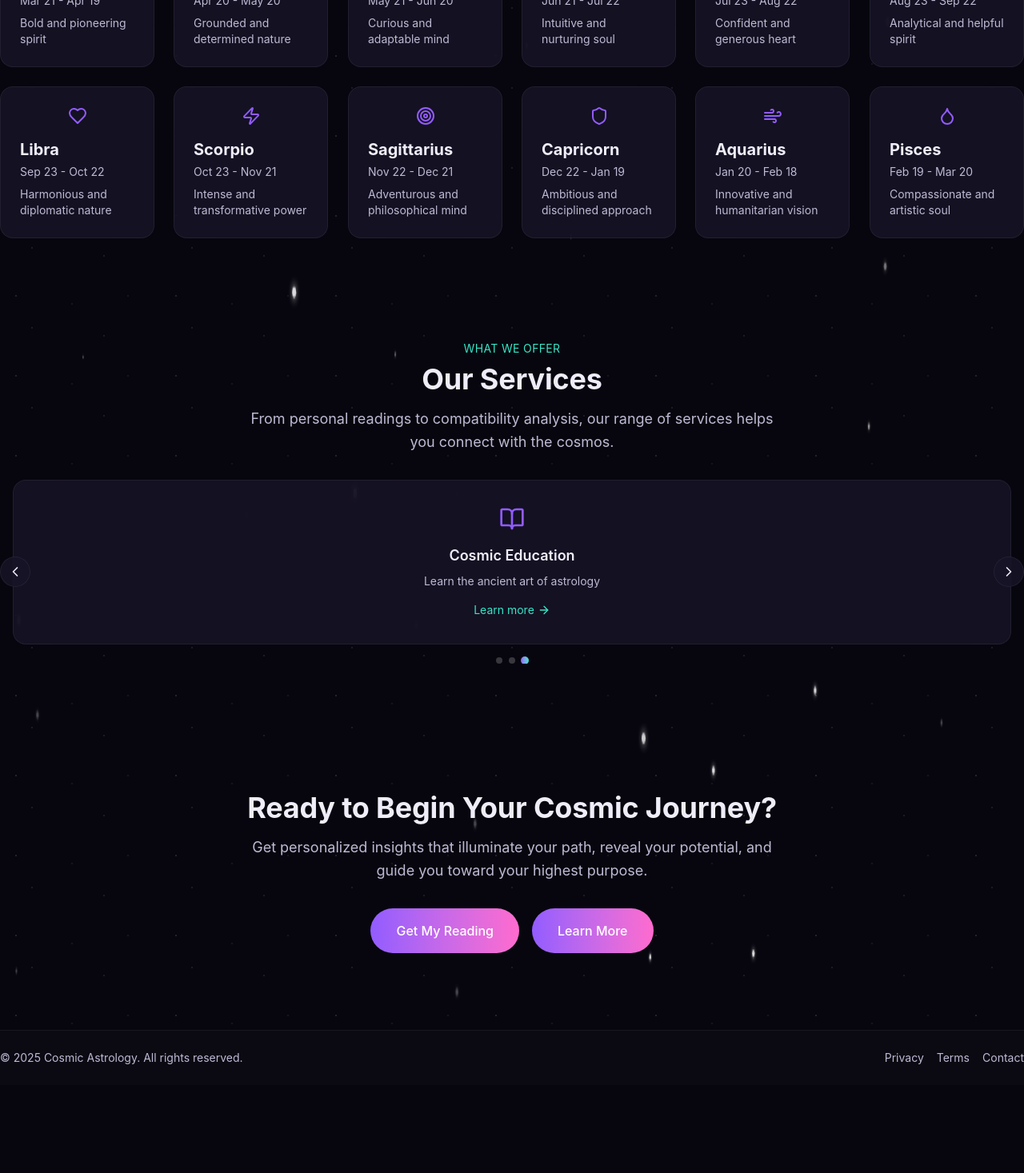
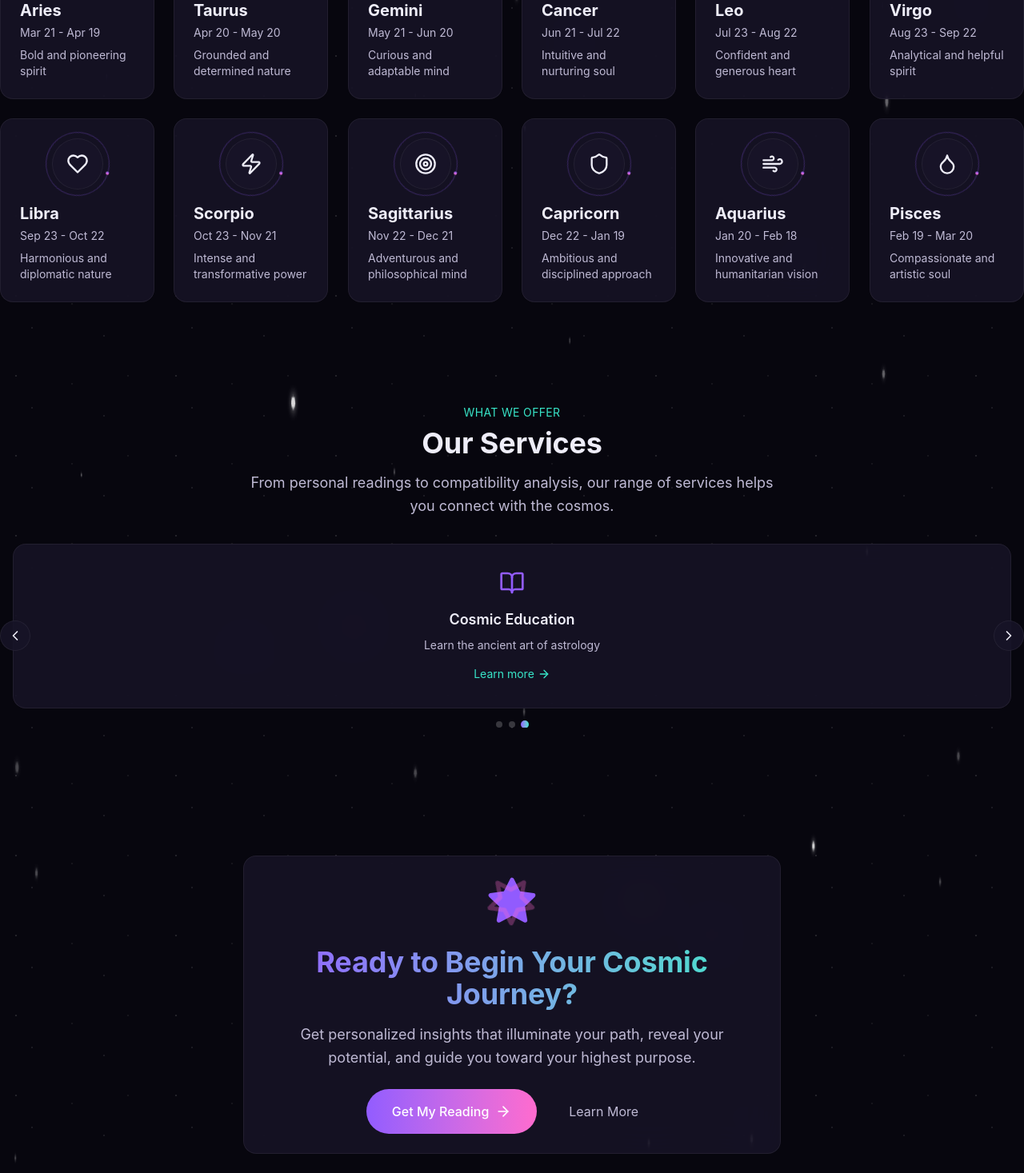
Before and after one commit to LelyshB/frontNuxt, a Nuxt app: page / in a window 1280 px wide. Shown: the part 860-2327 px from the top of the page at 80% size. Before the commit the page ends 2217 px from the top, so only its background shows below. Built offline with nearby package versions, Linux system fonts and the light colour scheme.

Commit message:
feat(codex): migrate batch 1 — GlowCard & OrbitIcon, Tailwind v4 tokens

```diff
--- /dev/null
+++ b/components/GlowCard.vue
@@ -0,0 +1,79 @@
+<template>
+  <div
+    ref="cardRef"
+    class="group cursor-pointer"
+    @mouseenter="handlePointerMove"
+    @mousemove="handlePointerMove"
+    @mouseleave="resetTransform"
+    :style="hover3d ? { transform: transformStyle } : undefined"
+  >
+    <div
+      class="glass-surface glass-hover relative h-full overflow-hidden rounded-2xl p-6 transition-all duration-200 ease-cosmic transform-gpu"
+      :class="intensityClass"
+    >
+      <!-- Gradient border overlay -->
+      <div
+        class="pointer-events-none absolute inset-0 rounded-2xl bg-gradient-to-r from-violet to-magenta opacity-0 transition-opacity duration-200 group-hover:opacity-10"
+      />
+
+      <!-- Shimmer effect -->
+      <div class="absolute inset-0 overflow-hidden rounded-2xl">
+        <div
+          class="absolute inset-0 -translate-x-full bg-gradient-to-r from-transparent via-white/5 to-transparent transition-transform duration-1000 group-hover:translate-x-full"
+        />
+      </div>
+
+      <div class="relative z-10">
+        <slot />
+      </div>
+    </div>
+  </div>
+</template>
+
+<script setup lang="ts">
+import { computed, ref } from 'vue'
+
+type GlowIntensity = 'low' | 'medium' | 'high'
+
+const props = withDefaults(
+  defineProps<{
+    glowIntensity?: GlowIntensity
+    hover3d?: boolean
+  }>(),
+  {
+    glowIntensity: 'medium' as GlowIntensity,
+    hover3d: false,
+  }
+)
+
+const cardRef = ref<HTMLDivElement | null>(null)
+const transformStyle = ref('perspective(1000px) rotateX(0deg) rotateY(0deg) scale(1)')
+
+const intensityClass = computed(() => {
+  const classes: Record<GlowIntensity, string> = {
+    low: 'group-hover:shadow-[0_0_28px_hsl(var(--amethyst)_/_0.2)]',
+    medium: 'group-hover:shadow-[0_0_32px_hsl(var(--amethyst)_/_0.4)]',
+    high: 'group-hover:shadow-[0_0_36px_hsl(var(--amethyst)_/_0.6)]',
+  }
+  return classes[props.glowIntensity]
+})
+
+function handlePointerMove(event: MouseEvent) {
+  if (!props.hover3d) return
+  if (typeof window === 'undefined') return
+  const mediaQuery = window.matchMedia('(prefers-reduced-motion: no-preference)')
+  if (!mediaQuery.matches) return
+
+  const target = cardRef.value
+  if (!target) return
+  const rect = target.getBoundingClientRect()
+  const x = (event.clientX - rect.left - rect.width / 2) / rect.width
+  const y = (event.clientY - rect.top - rect.height / 2) / rect.height
+
+  transformStyle.value = `perspective(1000px) rotateX(${ -y * 3 }deg) rotateY(${ x * 3 }deg) scale(1.02)`
+}
+
+function resetTransform() {
+  transformStyle.value = 'perspective(1000px) rotateX(0deg) rotateY(0deg) scale(1)'
+}
+</script>
--- /dev/null
+++ b/components/OrbitIcon.vue
@@ -0,0 +1,62 @@
+<template>
+  <div class="relative inline-flex group">
+    <div
+      class="orbit-ring pointer-events-none absolute inset-0 rounded-full border border-violet/30"
+      :style="ringStyle"
+    >
+      <div
+        class="absolute -top-0.5 left-1/2 h-1 w-1 -translate-x-1/2 rounded-full bg-gradient-to-r from-violet to-magenta shadow-glow-violet"
+      />
+    </div>
+
+    <div
+      class="relative flex items-center justify-center rounded-full glass-surface glass-hover transition-all duration-200 ease-cosmic transform-gpu group-hover:scale-110 group-hover:shadow-glow-violet"
+      :class="sizeClass"
+    >
+      <component
+        :is="icon"
+        :size="iconPixelSize"
+        class="transition-colors duration-200 text-text-base group-hover:text-violet"
+      />
+    </div>
+  </div>
+</template>
+
+<script setup lang="ts">
+import { computed } from 'vue'
+import type { Component } from 'vue'
+
+const sizeMap = {
+  sm: 'w-10 h-10',
+  md: 'w-14 h-14',
+  lg: 'w-16 h-16',
+} as const
+
+const iconSizeMap = {
+  sm: 20,
+  md: 24,
+  lg: 28,
+} as const
+
+type OrbitSize = keyof typeof sizeMap
+
+const props = withDefaults(
+  defineProps<{
+    icon: Component
+    size?: OrbitSize
+  }>(),
+  {
+    size: 'md' as OrbitSize,
+  }
+)
+
+const sizeClass = computed(() => sizeMap[props.size])
+const iconPixelSize = computed(() => iconSizeMap[props.size])
+
+const ringStyle = computed(() => ({
+  width: 'calc(100% + 16px)',
+  height: 'calc(100% + 16px)',
+  left: '-8px',
+  top: '-8px',
+}))
+</script>
--- a/components/StarfieldCanvas.vue
+++ b/components/StarfieldCanvas.vue
@@ -38,17 +38,18 @@ onMounted(() => {
   if (!ctx) return
 
   const resizeCanvas = () => {
-    if (!canvas.value) return
-    canvas.value.width = window.innerWidth
-    canvas.value.height = window.innerHeight
+    const canvasEl = canvas.value
+    if (!canvasEl) return
+    canvasEl.width = window.innerWidth
+    canvasEl.height = window.innerHeight
     // Generate stars based on viewport size
     const starCount = Math.min(
       50,
-      Math.floor((canvas.value.width * canvas.value.height) / 20000)
+      Math.floor((canvasEl.width * canvasEl.height) / 20000)
     )
     stars.value = Array.from({ length: starCount }, () => ({
-      x: Math.random() * canvas.value!.width,
-      y: Math.random() * canvas.value!.height,
+      x: Math.random() * canvasEl.width,
+      y: Math.random() * canvasEl.height,
       size: Math.random() * 2 + 0.5,
       speed: Math.random() * 0.2 + 0.1,
       opacity: Math.random() * 0.8 + 0.2,
@@ -56,9 +57,10 @@ onMounted(() => {
   }
 
   const animate = (timestamp: number) => {
-    if (!canvas.value || !ctx) return
+    const canvasEl = canvas.value
+    if (!canvasEl || !ctx) return
     // Clear the canvas
-    ctx.clearRect(0, 0, canvas.value.width, canvas.value.height)
+    ctx.clearRect(0, 0, canvasEl.width, canvasEl.height)
     // Draw each star
     stars.value.forEach((star) => {
       ctx.save()
@@ -74,8 +76,8 @@ onMounted(() => {
       if (!prefersReducedMotion.value) {
         star.x -= star.speed
         if (star.x < -10) {
-          star.x = canvas.value.width + 10
-          star.y = Math.random() * canvas.value.height
+          star.x = canvasEl.width + 10
+          star.y = Math.random() * canvasEl.height
         }
         // Subtle opacity pulse
         star.opacity += Math.sin(timestamp * 0.001 + star.x * 0.01) * 0.01
--- a/package.json
+++ b/package.json
@@ -7,6 +7,7 @@
     "build": "nuxt build",
     "start": "nuxt start",
     "generate": "nuxt generate",
+    "typecheck": "nuxt typecheck",
     "postinstall": "nuxt prepare"
   },
   "dependencies": {
@@ -20,6 +21,7 @@
     "postcss": "latest",
     "tailwindcss": "latest",
     "tailwindcss-animate": "latest",
-    "typescript": "latest"
+    "typescript": "latest",
+    "vue-tsc": "^3.0.8"
   }
 }
--- a/pages/index.vue
+++ b/pages/index.vue
@@ -22,7 +22,10 @@
           readings that illuminate your path forward.
         </p>
         <div class="flex flex-wrap justify-center gap-4">
-          <a href="#readings" class="btn-cosmic">Start Your Journey</a>
+          <a href="#readings" class="btn-cosmic group inline-flex items-center justify-center">
+            <span>Start Your Journey</span>
+            <Sparkles class="ml-2 h-5 w-5 transition-transform duration-200 group-hover:animate-pulse" />
+          </a>
           <a href="#services" class="btn-cosmic">Explore Services</a>
         </div>
       </section>
@@ -45,7 +48,7 @@
             :description="sign.description"
           >
             <template #icon>
-              <component :is="sign.Icon" class="w-6 h-6 text-amethyst" />
+              <OrbitIcon :icon="sign.Icon" size="lg" class="mx-auto" />
             </template>
           </ZodiacBadge>
         </div>
@@ -60,18 +63,38 @@
         <ServicesCarousel />
       </section>
       <!-- Call to action -->
-      <section id="cta" class="container mx-auto py-24 text-center">
-        <h2 class="text-3xl md:text-4xl font-heading font-bold mb-4">
+      <section id="cta" class="container mx-auto py-24">
+        <GlowCard class="mx-auto max-w-2xl text-center" hover3d glowIntensity="high">
+          <div class="space-y-6">
+            <div class="relative mx-auto h-16 w-16">
+              <Star class="h-16 w-16 animate-pulse text-violet" fill="currentColor" />
+              <div class="absolute inset-0 animate-spin" style="animation-duration: 20s">
+                <Star class="h-16 w-16 text-magenta opacity-30" />
+              </div>
+            </div>
+            <div class="space-y-4">
+              <h2 class="gradient-text font-heading text-3xl font-bold sm:text-4xl">
                 Ready to Begin Your Cosmic Journey?
               </h2>
-        <p class="max-w-2xl mx-auto text-text-muted mb-8">
+              <p class="mx-auto max-w-xl text-text-muted leading-relaxed">
                 Get personalized insights that illuminate your path, reveal your
                 potential, and guide you toward your highest purpose.
               </p>
-        <div class="flex flex-wrap justify-center gap-4">
-          <a href="#readings" class="btn-cosmic">Get My Reading</a>
-          <a href="#about" class="btn-cosmic">Learn More</a>
             </div>
+            <div class="flex flex-col items-center justify-center gap-4 sm:flex-row">
+              <a href="#readings" class="btn-cosmic group inline-flex items-center justify-center">
+                <span>Get My Reading</span>
+                <ArrowRight class="ml-2 h-5 w-5 transition-transform duration-200 group-hover:translate-x-1" />
+              </a>
+              <a
+                href="#about"
+                class="px-6 py-3 text-text-muted transition-colors duration-200 hover:text-violet focus-cosmic"
+              >
+                Learn More
+              </a>
+            </div>
+          </div>
+        </GlowCard>
       </section>
     </main>
     <!-- Footer -->
@@ -99,6 +122,8 @@ import AppHeader from '@/components/AppHeader.vue'
 import SectionHeader from '@/components/SectionHeader.vue'
 import ServicesCarousel from '@/components/ServicesCarousel.vue'
 import ZodiacBadge from '@/components/ZodiacBadge.vue'
+import GlowCard from '@/components/GlowCard.vue'
+import OrbitIcon from '@/components/OrbitIcon.vue'
 import {
   Star,
   Shield,
@@ -112,6 +137,7 @@ import {
   BookOpen,
   Sparkles,
   Droplet,
+  ArrowRight,
 } from 'lucide-vue-next'
 
 // Define the list of zodiac signs.  Each entry includes a name,
--- a/tailwind.config.ts
+++ b/tailwind.config.ts
@@ -1,4 +1,5 @@
 import type { Config } from 'tailwindcss'
+import tailwindcssAnimate from 'tailwindcss-animate'
 
 /**
  * Tailwind configuration copied from the original React project.  It
@@ -7,7 +8,7 @@ import type { Config } from 'tailwindcss'
  * globs point at the new Nuxt project's directory structure.
  */
 const config: Config = {
-  darkMode: ['class'],
+  darkMode: 'class',
   content: [
     './components/**/*.{js,vue,ts}',
     './layouts/**/*.vue',
@@ -137,7 +138,7 @@ const config: Config = {
       },
     },
   },
-  plugins: [require('tailwindcss-animate')],
+  plugins: [tailwindcssAnimate],
 }
 
 export default config
--- /dev/null
+++ b/tsconfig.json
@@ -0,0 +1,3 @@
+{
+  "extends": "./.nuxt/tsconfig.json"
+}
```
Also changed, not shown: 1 other file (tests, documents, lock files or other folders). Lines whose indentation alone changed are shown as unchanged.
